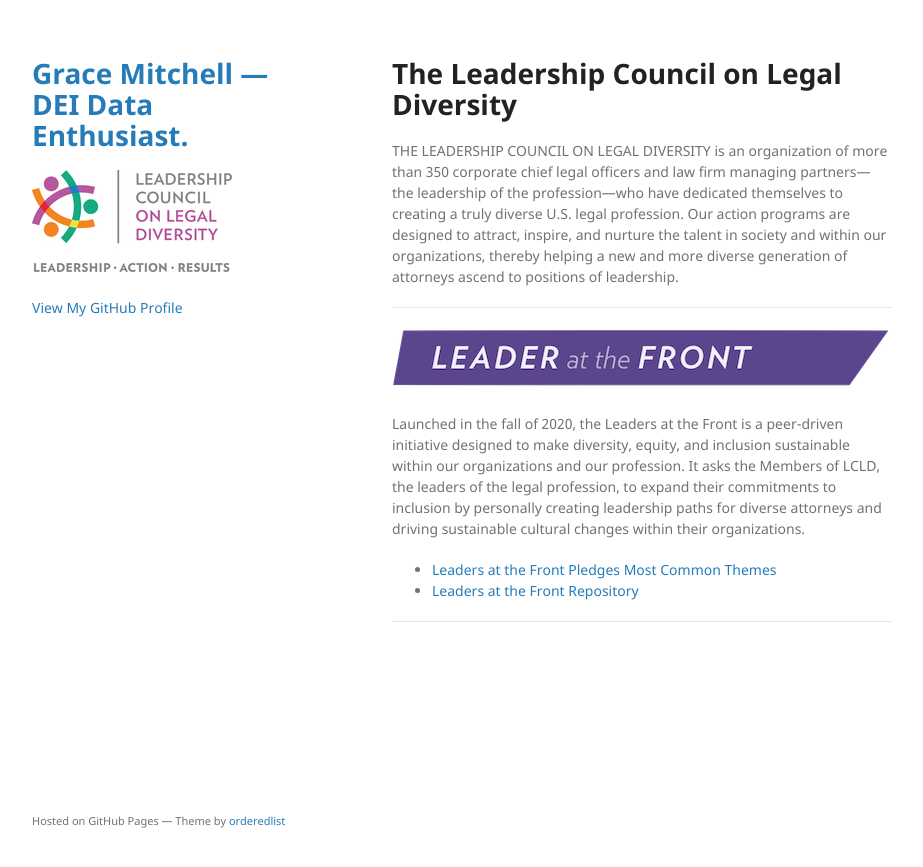
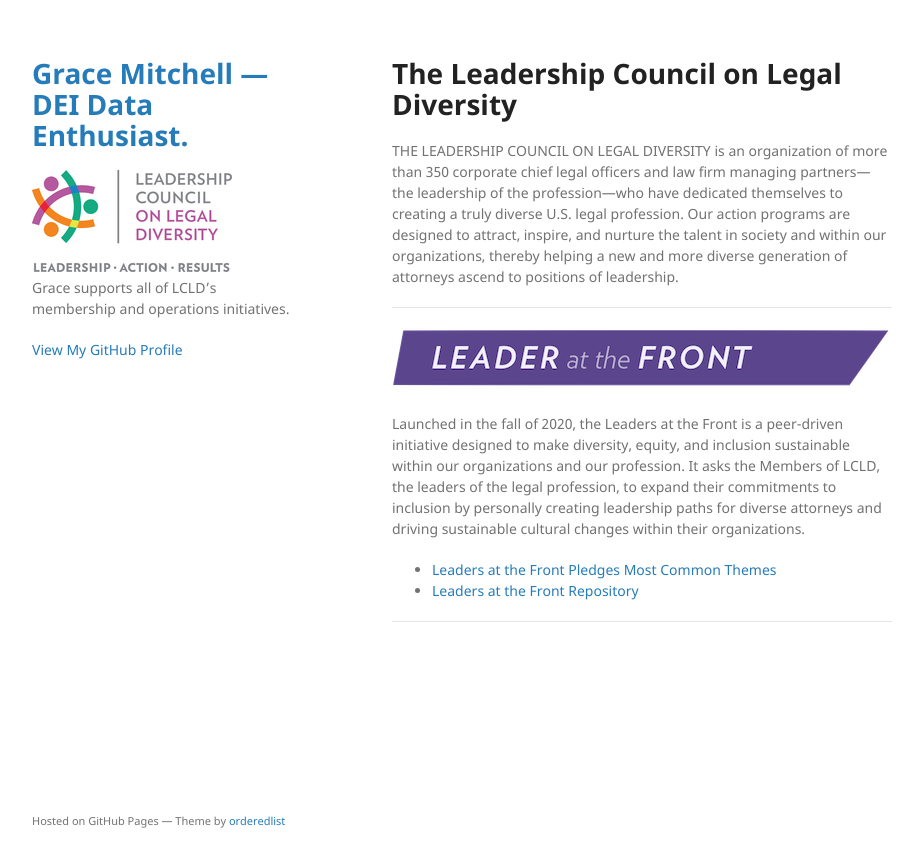
Before and after one commit to gymitchell95/gymitchell95.github.io, a Jekyll site: the page built from index.md, in a window 1280 px wide. Shown: the top 867 px of the page, without its empty margins (178-1101 px from the left). Built offline with Jekyll 4.4.1, drawn with Linux system fonts in a browser that asks for light colours; our own code applies the rules of GitHub Pages for plain Markdown files; the repository's description, which GitHub fills in, is left out.

Commit message:
Update _config.yml

```diff
--- a/_config.yml
+++ b/_config.yml
@@ -1,4 +1,6 @@
 title: Grace Mitchell —                                                                      DEI Data Enthusiast.
+description:                                                                                 Grace supports all of LCLD’s membership and operations initiatives.
+
 logo: /assets/img/imresizer.com (1).jpg
 show_downloads: false
 google_analytics:
```
